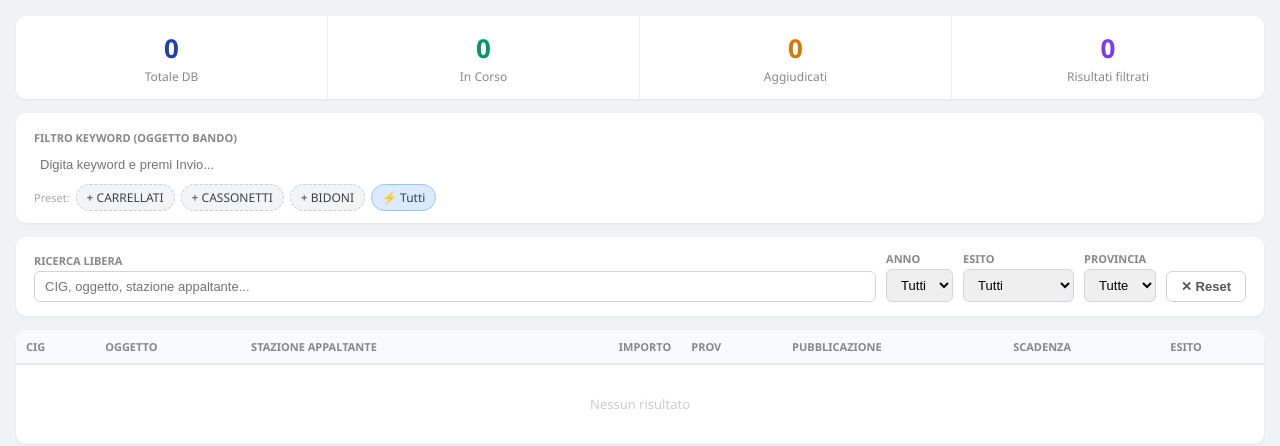
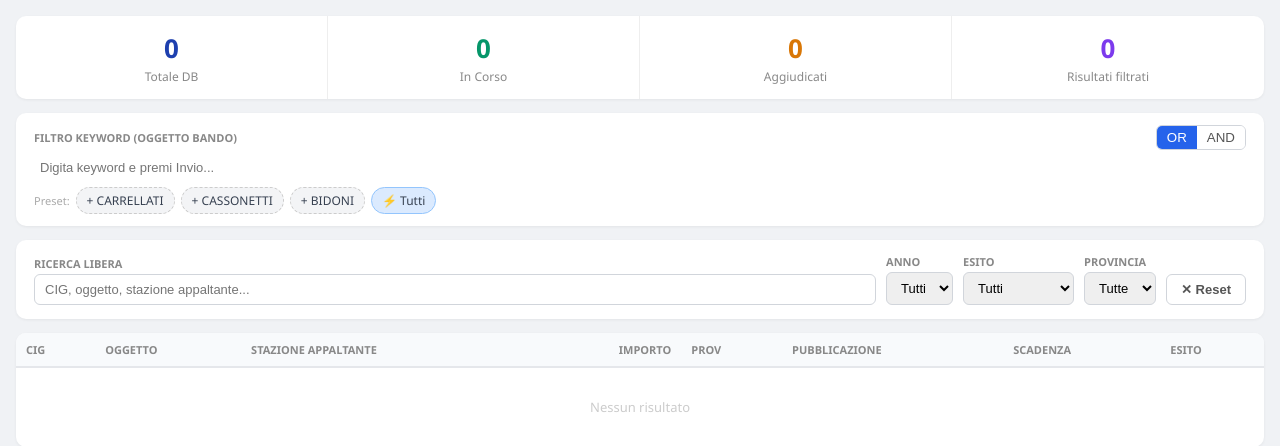
Before and after one commit to gorarogi67/anac-bandi, a Flask app: page / in a window 1280 px wide. Shown: the part 83-529 px from the top of the page. Run offline with Flask 3, Linux system fonts and the light colour scheme; data that the repository does not hold is empty.

Commit message:
Aggiungi modalità OR/AND per filtro keyword

```diff
--- a/app.py
+++ b/app.py
@@ -63,6 +63,7 @@ def api_bandi():
     keywords = [k.strip() for k in kw_str.split(",") if k.strip()] if kw_str else []
     filters = {
         "keywords": keywords,
+        "kw_mode": request.args.get("kw_mode", "or"),
         "q": request.args.get("q", "").strip(),
         "anno": request.args.get("anno", ""),
         "esito": request.args.get("esito", ""),
@@ -100,7 +101,8 @@ def api_export():
     kw_str = request.args.get("keywords", "").strip()
     keywords = [k.strip() for k in kw_str.split(",") if k.strip()] if kw_str else []
     filters = {
-        "keywords": keywords, "q": request.args.get("q", "").strip(),
+        "keywords": keywords, "kw_mode": request.args.get("kw_mode", "or"),
+        "q": request.args.get("q", "").strip(),
         "anno": request.args.get("anno", ""), "esito": request.args.get("esito", ""),
         "provincia": request.args.get("provincia", ""),
         "sort": request.args.get("sort", "data_pubblicazione"),
--- a/database.py
+++ b/database.py
@@ -197,14 +197,15 @@ def query_bandi(filters: dict = None, limit=50, offset=0) -> Tuple[List[dict], i
     params = []
     filters = filters or {}
 
-    # Filtro keyword (OR tra keyword, cerca in oggetto_lotto e oggetto_gara)
+    # Filtro keyword (OR o AND tra keyword, cerca in oggetto_lotto e oggetto_gara)
     if filters.get("keywords"):
         kw_list = filters["keywords"]
         kw_clauses = []
         for kw in kw_list:
             kw_clauses.append("(oggetto_lotto LIKE ? OR oggetto_gara LIKE ?)")
             params.extend([f"%{kw}%", f"%{kw}%"])
-        where.append(f"({' OR '.join(kw_clauses)})")
+        join_op = " AND " if filters.get("kw_mode") == "and" else " OR "
+        where.append(f"({join_op.join(kw_clauses)})")
 
     # Ricerca testo libero
     if filters.get("q"):
--- a/templates/index.html
+++ b/templates/index.html
@@ -25,6 +25,9 @@
         .kw-chip .x{cursor:pointer;font-size:14px;opacity:.6}.kw-chip .x:hover{opacity:1}
         .kw-preset{background:#f3f4f6;color:#374151;border:1px dashed #ccc;padding:4px 10px;border-radius:14px;font-size:12px;cursor:pointer}
         .kw-preset:hover{background:#e5e7eb}
+        .kw-mode-toggle{display:inline-flex;border:1px solid #d1d5db;border-radius:6px;overflow:hidden;font-size:12px;font-weight:600}
+        .kw-mode-btn{padding:4px 10px;cursor:pointer;background:#fff;color:#555;border:none;transition:all .1s}
+        .kw-mode-btn.active{background:#2563eb;color:#fff}
         #kwInput{border:none;outline:none;min-width:120px;font-size:13px;padding:4px 0}
         .btn{padding:7px 14px;border-radius:6px;font-weight:600;font-size:13px;cursor:pointer;border:none;transition:all .1s}
         .btn-out{background:#fff;color:#555;border:1px solid #d1d5db}.btn-out:hover{background:#f9fafb}
@@ -51,7 +54,7 @@
 <div class="container">
 <div class="card stats"><div class="stat"><div class="stat-num" id="sA" style="color:#1e40af">-</div><div class="stat-label">Totale DB</div></div><div class="stat"><div class="stat-num" id="sO" style="color:#059669">-</div><div class="stat-label">In Corso</div></div><div class="stat"><div class="stat-num" id="sW" style="color:#d97706">-</div><div class="stat-label">Aggiudicati</div></div><div class="stat"><div class="stat-num" id="sF" style="color:#7c3aed">-</div><div class="stat-label">Risultati filtrati</div></div></div>
 
-<div class="card" style="padding:12px 18px"><label style="font-size:11px;color:#888;font-weight:600;text-transform:uppercase">FILTRO KEYWORD (oggetto bando)</label><div class="kw-area" style="margin-top:6px" id="kwArea"><span id="kwC"></span><input type="text" id="kwInput" placeholder="Digita keyword e premi Invio..."></div><div style="margin-top:8px;display:flex;gap:6px;align-items:center"><span style="font-size:11px;color:#aaa">Preset:</span>{% for kw in keywords_default %}<span class="kw-preset" onclick="addKw('{{ kw }}')">+ {{ kw }}</span>{% endfor %}<span class="kw-preset" onclick="loadPreset()" style="background:#dbeafe;border-style:solid;border-color:#93c5fd">⚡ Tutti</span></div></div>
+<div class="card" style="padding:12px 18px"><div style="display:flex;align-items:center;justify-content:space-between"><label style="font-size:11px;color:#888;font-weight:600;text-transform:uppercase">FILTRO KEYWORD (oggetto bando)</label><div class="kw-mode-toggle"><button class="kw-mode-btn active" id="btnOR" onclick="setKwMode('or')">OR</button><button class="kw-mode-btn" id="btnAND" onclick="setKwMode('and')">AND</button></div></div><div class="kw-area" style="margin-top:6px" id="kwArea"><span id="kwC"></span><input type="text" id="kwInput" placeholder="Digita keyword e premi Invio..."></div><div style="margin-top:8px;display:flex;gap:6px;align-items:center"><span style="font-size:11px;color:#aaa">Preset:</span>{% for kw in keywords_default %}<span class="kw-preset" onclick="addKw('{{ kw }}')">+ {{ kw }}</span>{% endfor %}<span class="kw-preset" onclick="loadPreset()" style="background:#dbeafe;border-style:solid;border-color:#93c5fd">⚡ Tutti</span></div></div>
 
 <div class="card filters"><div class="fg" style="flex:2;min-width:220px"><label>Ricerca libera</label><input type="text" id="sQ" placeholder="CIG, oggetto, stazione appaltante..." oninput="deb()"></div><div class="fg"><label>Anno</label><select id="fA" onchange="ld(1)"><option value="">Tutti</option>{% for a in filtri.anni %}<option value="{{ a }}">{{ a }}</option>{% endfor %}</select></div><div class="fg"><label>Esito</label><select id="fE" onchange="ld(1)"><option value="">Tutti</option><option value="IN_CORSO">🟢 In Corso</option>{% for e in filtri.esiti %}<option value="{{ e }}">{{ e[:45] }}</option>{% endfor %}</select></div><div class="fg"><label>Provincia</label><select id="fP" onchange="ld(1)"><option value="">Tutte</option>{% for p in filtri.province %}<option value="{{ p }}">{{ p }}</option>{% endfor %}</select></div><button class="btn btn-out" onclick="resetAll()">✕ Reset</button></div>
 
@@ -62,14 +65,15 @@
 <div class="modal-bg" id="modal" onclick="if(event.target===this)cm()"><div class="modal"><div style="display:flex;justify-content:space-between;align-items:center;margin-bottom:14px"><h2 id="mT">Dettaglio</h2><span onclick="cm()" style="cursor:pointer;font-size:20px;color:#aaa">✕</span></div><div id="mB"></div></div></div>
 
 <script>
-let sc='data_pubblicazione',so='desc',pg=1,tm,kws=[];
+let sc='data_pubblicazione',so='desc',pg=1,tm,kws=[],kwMode='or';
+function setKwMode(m){kwMode=m;document.getElementById('btnOR').classList.toggle('active',m==='or');document.getElementById('btnAND').classList.toggle('active',m==='and');ld(1)}
 fetch('/api/stats').then(r=>r.json()).then(s=>{document.getElementById('sA').textContent=(s.totale||0).toLocaleString('it');document.getElementById('sO').textContent=(s.in_corso||0).toLocaleString('it');document.getElementById('sW').textContent=(s.aggiudicati||0).toLocaleString('it')});
 function rc(){document.getElementById('kwC').innerHTML=kws.map(k=>`<span class="kw-chip">${k}<span class="x" onclick="rk('${k}')">×</span></span>`).join('')}
 function addKw(k){k=k.trim().toUpperCase();if(k&&!kws.includes(k)){kws.push(k);rc();ld(1)}document.getElementById('kwInput').value=''}
 function rk(k){kws=kws.filter(x=>x!==k);rc();ld(1)}
 function loadPreset(){kws={{keywords_default|tojson}};rc();ld(1)}
 document.getElementById('kwInput').addEventListener('keydown',e=>{if(e.key==='Enter'){e.preventDefault();addKw(e.target.value)}});
-function gp(){return{keywords:kws.join(','),q:document.getElementById('sQ').value,anno:document.getElementById('fA').value,esito:document.getElementById('fE').value,provincia:document.getElementById('fP').value,sort:sc,order:so,page:pg,per_page:50}}
+function gp(){return{keywords:kws.join(','),kw_mode:kwMode,q:document.getElementById('sQ').value,anno:document.getElementById('fA').value,esito:document.getElementById('fE').value,provincia:document.getElementById('fP').value,sort:sc,order:so,page:pg,per_page:50}}
 function ld(p){pg=p||1;const params=new URLSearchParams({...gp(),page:pg});document.getElementById('loading').style.display='block';document.getElementById('tb').innerHTML='';fetch(`/api/bandi?${params}`).then(r=>r.json()).then(d=>{document.getElementById('loading').style.display='none';document.getElementById('sF').textContent=d.total.toLocaleString('it');rr(d.records);rp(d)})}
 function rr(rows){const tb=document.getElementById('tb');if(!rows.length){tb.innerHTML='<tr><td colspan="8" style="text-align:center;padding:30px;color:#ccc">Nessun risultato</td></tr>';return}tb.innerHTML=rows.map(r=>{const imp=r.importo_lotto?'€'+parseFloat(r.importo_lotto).toLocaleString('it',{minimumFractionDigits:2}):'';let b='';if(!r.esito)b='<span class="badge bg">In Corso</span>';else if(r.esito==='AGGIUDICATA')b='<span class="badge bb">Aggiudicata</span>';else b='<span class="badge bgr">'+((r.esito||'').substring(0,28))+'</span>';return`<tr onclick='sd(${JSON.stringify(r).replace(/'/g,"&#39;")})'><td style="font-family:monospace;font-size:12px"><a href="https://dati.anticorruzione.it/superset/recaptcha/?cig=${r.cig||''}&next=dettaglio_cig" target="_blank" onclick="event.stopPropagation()" style="color:#2563eb;text-decoration:none;font-weight:600" title="Apri dettaglio su ANAC">${r.cig||''} ↗</a></td><td title="${(r.oggetto_lotto||'').replace(/"/g,'&quot;')}">${r.oggetto_lotto||''}</td><td>${r.denominazione_amministrazione_appaltante||''}</td><td style="text-align:right;font-weight:600">${imp}</td><td>${r.provincia||''}</td><td>${r.data_pubblicazione||''}</td><td>${r.data_scadenza_offerta||''}</td><td>${b}</td></tr>`}).join('')}
 function rp(d){const s=(d.page-1)*d.per_page+1,e=Math.min(d.page*d.per_page,d.total);document.getElementById('pgI').textContent=d.total?`${s}-${e} di ${d.total.toLocaleString('it')}`:'';let h='';if(d.page>1)h+=`<button class="pg" onclick="ld(${d.page-1})">← Prec</button>`;const f=Math.max(1,d.page-4),t=Math.min(d.pages,f+9);for(let i=f;i<=t;i++)h+=`<button class="pg ${i===d.page?'active':''}" onclick="ld(${i})">${i}</button>`;if(d.page<d.pages)h+=`<button class="pg" onclick="ld(${d.page+1})">Succ →</button>`;document.getElementById('pgB').innerHTML=h}
```
